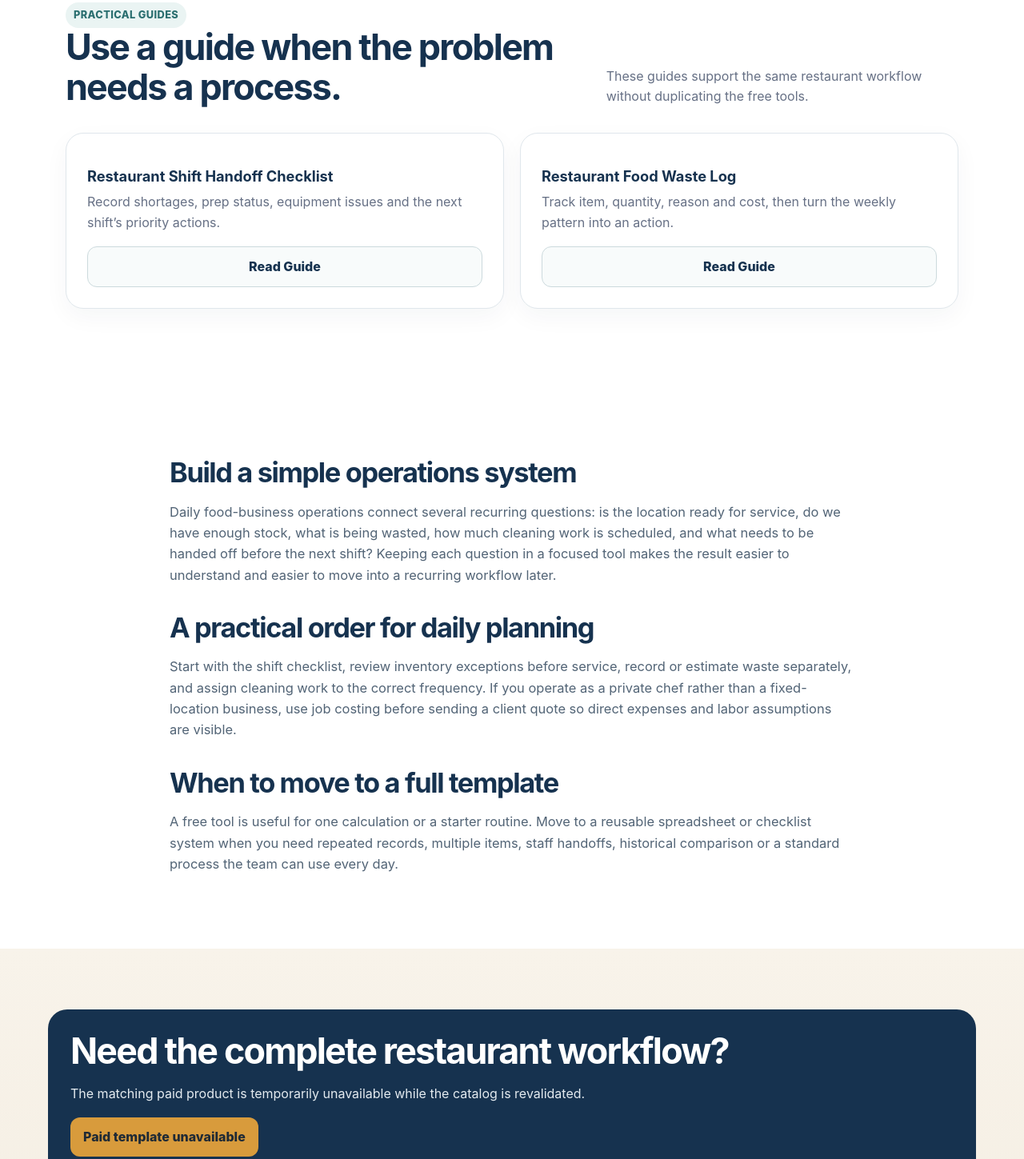
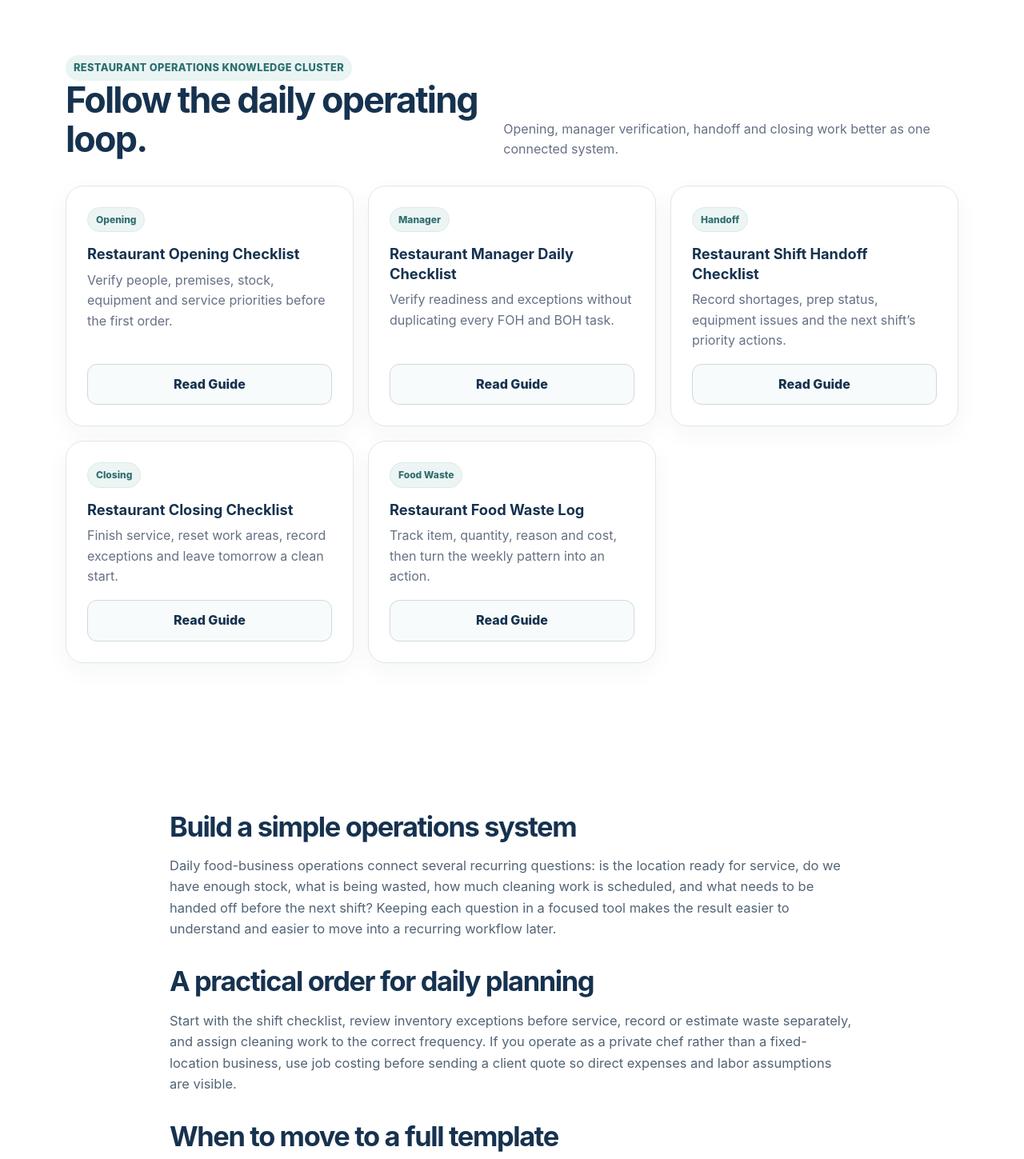
Before and after one commit to chutcpoo/poonthaidigital-tools, a website: page restaurant-tools/index.html in a window 1280 px wide. Shown: the part 1078-2527 px from the top of the page at 80% size. Drawn offline with Linux system fonts and the light colour scheme.

Commit message:
SEO Sprint 03: turn restaurant hub into knowledge cluster

```diff
--- a/restaurant-tools/index.html
+++ b/restaurant-tools/index.html
@@ -2,8 +2,8 @@
 <html lang="en">
 <head>
 <meta charset="utf-8"><meta name="viewport" content="width=device-width,initial-scale=1">
-<title>Restaurant & Cafe Operations Tools | PoonthaiDigital</title>
-<meta name="description" content="Free restaurant and cafe tools for opening, closing, inventory, waste and cleaning planning. Use a focused tool first, then move to validated paid templates when available.">
+<title>Restaurant Operations Tools & Practical Guides | PoonthaiDigital</title>
+<meta name="description" content="Restaurant operations hub with free tools and practical guides for opening, closing, manager checks, shift handoff, inventory, waste and cleaning workflows.">
 <link rel="canonical" href="https://poonthaidigital.com/restaurant-tools/"><meta name="robots" content="index,follow,max-image-preview:large"><meta name="theme-color" content="#16324F"><link rel="icon" href="/assets/poonthaidigital-logo.svg" type="image/svg+xml">
 <meta property="og:type" content="website"><meta property="og:title" content="Restaurant & Cafe Operations Tools | PoonthaiDigital"><meta property="og:description" content="Free restaurant and cafe tools for opening, closing, inventory, waste and cleaning planning."><meta property="og:url" content="https://poonthaidigital.com/restaurant-tools/">
 <meta property="og:site_name" content="PoonthaiDigital">
@@ -25,7 +25,7 @@
 <body>
 <header><div class="wrap"><nav><a class="brand" href="/"><span class="brandmark">P</span><span>PoonthaiDigital Tools</span></a><div class="navlinks"><a href="/tools/">Free Tools</a><a href="/guides/">Guides</a><a href="/restaurant-tools/">Restaurant</a><a href="/boba-shop-tools/">Boba</a><a href="/bakery-tools/">Bakery</a><a href="/catalog-status/" class="btn btn-primary">Catalog status</a></div></nav></div></header>
 <div class="wrap breadcrumbs"><a href="/">Home</a> / Restaurant & Cafe Tools</div>
-<main><section><div class="wrap"><span class="eyebrow">NICHE TOOL HUB</span><h1 class="page-title">Restaurant & Cafe Operations Tools</h1><p class="lede">Free tools for shift routines, stock planning, waste-cost visibility and cleaning workload. Use one focused tool first, then move to a complete digital template when the process becomes recurring.</p><div class="grid-3" style="margin-top:28px">
+<main><section><div class="wrap"><span class="eyebrow">NICHE TOOL HUB</span><h1 class="page-title">Restaurant Operations Tools & Practical Guides</h1><p class="lede">Start with the part of daily operations that is breaking down: opening readiness, manager verification, shift handoff, closing, stock, waste or cleaning. Use a focused guide or free tool to fix one workflow at a time.</p><div class="grid-3" style="margin-top:28px">
 <article class="tool-card"><h3>Restaurant Opening & Closing Checklist</h3><p>Start with broad opening and closing checks.</p><a class="btn btn-primary" href="/restaurant-opening-closing-checklist/">Use Free Tool</a></article>
 <article class="tool-card"><h3>Coffee Shop Checklist Builder</h3><p>Build a starter opening or closing checklist by focus area.</p><a class="btn btn-primary" href="/coffee-shop-opening-closing-checklist/">Use Free Tool</a></article>
 <article class="tool-card"><h3>Inventory Reorder Point Calculator</h3><p>Estimate a consistent reorder trigger for frequently used stock.</p><a class="btn btn-primary" href="/inventory-reorder-calculator/">Use Free Tool</a></article>
@@ -33,9 +33,15 @@
 <article class="tool-card"><h3>Cafe Cleaning Schedule Planner</h3><p>Estimate weekly cleaning workload from recurring tasks.</p><a class="btn btn-primary" href="/cafe-cleaning-schedule-planner/">Use Free Tool</a></article>
 <article class="tool-card"><h3>Private Chef Job Cost Calculator</h3><p>Estimate direct job cost, overhead and a planning quote.</p><a class="btn btn-primary" href="/private-chef-job-cost-calculator/">Use Free Tool</a></article>
 </div></div></section>
-<section class="content-section"><div class="wrap"><div class="section-head"><div><span class="eyebrow">PRACTICAL GUIDES</span><h2>Use a guide when the problem needs a process.</h2></div><p>These guides support the same restaurant workflow without duplicating the free tools.</p></div><div class="grid-2"><article class="tool-card"><h3>Restaurant Shift Handoff Checklist</h3><p>Record shortages, prep status, equipment issues and the next shift’s priority actions.</p><a class="btn btn-secondary" href="/guides/restaurant-shift-handoff-checklist/">Read Guide</a></article><article class="tool-card"><h3>Restaurant Food Waste Log</h3><p>Track item, quantity, reason and cost, then turn the weekly pattern into an action.</p><a class="btn btn-secondary" href="/guides/restaurant-food-waste-log/">Read Guide</a></article></div></div></section>
+<section class="content-section"><div class="wrap"><div class="section-head"><div><span class="eyebrow">RESTAURANT OPERATIONS KNOWLEDGE CLUSTER</span><h2>Follow the daily operating loop.</h2></div><p>Opening, manager verification, handoff and closing work better as one connected system.</p></div><div class="grid-3">
+<article class="tool-card"><span class="badge">Opening</span><h3>Restaurant Opening Checklist</h3><p>Verify people, premises, stock, equipment and service priorities before the first order.</p><a class="btn btn-secondary" href="/guides/restaurant-opening-checklist/">Read Guide</a></article>
+<article class="tool-card"><span class="badge">Manager</span><h3>Restaurant Manager Daily Checklist</h3><p>Verify readiness and exceptions without duplicating every FOH and BOH task.</p><a class="btn btn-secondary" href="/guides/restaurant-manager-daily-checklist/">Read Guide</a></article>
+<article class="tool-card"><span class="badge">Handoff</span><h3>Restaurant Shift Handoff Checklist</h3><p>Record shortages, prep status, equipment issues and the next shift’s priority actions.</p><a class="btn btn-secondary" href="/guides/restaurant-shift-handoff-checklist/">Read Guide</a></article>
+<article class="tool-card"><span class="badge">Closing</span><h3>Restaurant Closing Checklist</h3><p>Finish service, reset work areas, record exceptions and leave tomorrow a clean start.</p><a class="btn btn-secondary" href="/guides/restaurant-closing-checklist/">Read Guide</a></article>
+<article class="tool-card"><span class="badge">Food Waste</span><h3>Restaurant Food Waste Log</h3><p>Track item, quantity, reason and cost, then turn the weekly pattern into an action.</p><a class="btn btn-secondary" href="/guides/restaurant-food-waste-log/">Read Guide</a></article>
+</div></div></section>
 <section class="content-section"><div class="wrap prose"><h2>Build a simple operations system</h2><p>Daily food-business operations connect several recurring questions: is the location ready for service, do we have enough stock, what is being wasted, how much cleaning work is scheduled, and what needs to be handed off before the next shift? Keeping each question in a focused tool makes the result easier to understand and easier to move into a recurring workflow later.</p><h2>A practical order for daily planning</h2><p>Start with the shift checklist, review inventory exceptions before service, record or estimate waste separately, and assign cleaning work to the correct frequency. If you operate as a private chef rather than a fixed-location business, use job costing before sending a client quote so direct expenses and labor assumptions are visible.</p><h2>When to move to a full template</h2><p>A free tool is useful for one calculation or a starter routine. Move to a reusable spreadsheet or checklist system when you need repeated records, multiple items, staff handoffs, historical comparison or a standard process the team can use every day.</p></div></section>
-<section class="footer-cta"><div class="wrap callout"><h2>Need the complete restaurant workflow?</h2><p>The matching paid product is temporarily unavailable while the catalog is revalidated.</p><a class="btn btn-gold" href="/catalog-status/" target="_blank" rel="noopener">Paid template unavailable</a></div></section></main>
+<section class="footer-cta"><div class="wrap callout"><h2>Start with the weakest part of the daily loop.</h2><p>If openings are rushed, start with opening readiness. If information gets lost between teams, start with handoff. If tomorrow begins with surprises, start with the closing workflow.</p><a class="btn btn-primary" href="/restaurant-opening-closing-checklist/">Use the free checklist starter</a></div></section></main>
 <footer><div class="wrap"><div class="footer-grid"><div><strong>PoonthaiDigital</strong><br><span>Free planning tools and digital operations templates for small businesses.</span></div><div class="footer-links"><a href="/about/">About</a><a href="/privacy/">Privacy</a><a href="/disclaimer/">Disclaimer</a><a href="https://www.facebook.com/profile.php?id=61594431540897" target="_blank" rel="noopener">Facebook ↗</a><a href="/catalog-status/">Catalog status</a></div></div><p class="small">Planning aids only. Nothing on this site is legal, tax, accounting, food-safety or regulatory advice.</p></div></footer>
 <script>window.va=window.va||function(){(window.vaq=window.vaq||[]).push(arguments);};</script><script defer src="https://cdn.vercel-insights.com/v1/script.js"></script><script src="/assets/app.js"></script>
 </body></html>
```
